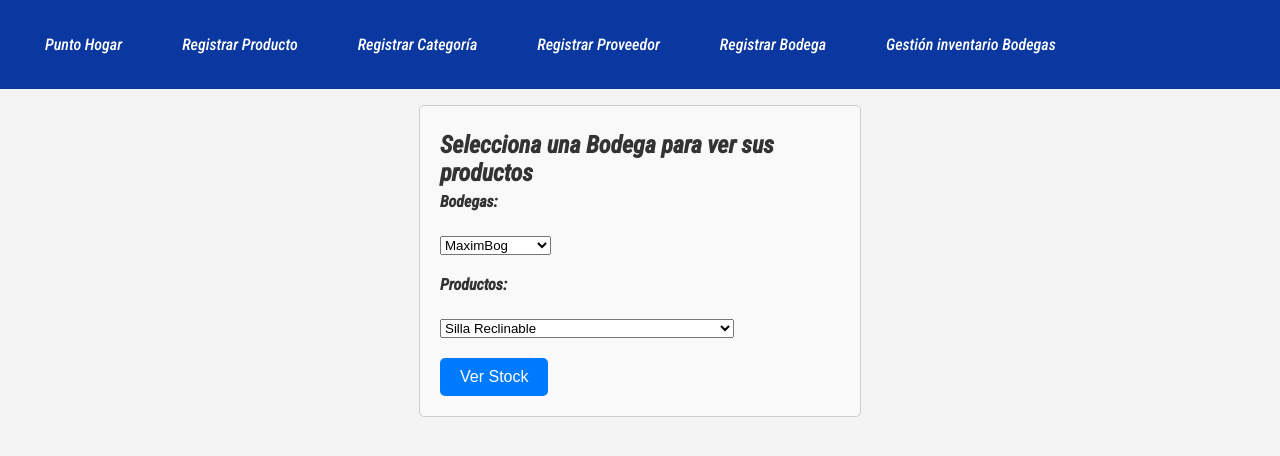
After one commit to Andygaro05/programaci-n_1-taller_1, a Flask app: page /stock_bodega in a window 1280 px wide. The commit adds this page. Shown: the top 456 px of the page. Run offline with Flask 3, Linux system fonts and the light colour scheme.

Commit message:
creación del boton gestión de inventarios

```diff
--- a/main.py
+++ b/main.py
@@ -8,7 +8,17 @@ from flask import Flask, render_template, redirect, request, flash
 #aplicación
 app = Flask(__name__)
 
-#Rutas
+#Configuración de la librería para guardar las imagenes que se suban en la página de registro de productos
+UPLOAD_FOLDER = 'static/fotos'
+os.makedirs(UPLOAD_FOLDER, exist_ok=True)
+app.config['UPLOAD_FOLDER'] = UPLOAD_FOLDER
+ALLOWED_EXTENSIONS = {'png', 'jpg', 'jpeg', 'gif'}
+
+def allowed_file(filename):
+    return '.' in filename and \
+           filename.rsplit('.', 1)[1].lower() in ALLOWED_EXTENSIONS
+
+#Rutas de la app
 @app.route("/")
 def ruta_raiz():
     return render_template("index.html", productos = productos, proveedores = proveedores)
@@ -29,15 +39,22 @@ def ruta_proveedor(pid):
             return render_template("proveedor.html", proveedor=proveedor)
     return redirect("/")
 
-#Configuración de la librería para guardar las imagenes que se suban en la página de registro de productos
-UPLOAD_FOLDER = 'static/fotos'
-os.makedirs(UPLOAD_FOLDER, exist_ok=True)
-app.config['UPLOAD_FOLDER'] = UPLOAD_FOLDER
-ALLOWED_EXTENSIONS = {'png', 'jpg', 'jpeg', 'gif'}
+#Página de categoria
+@app.route("/categoria/<int:pid>")
+def ruta_categoria(pid):
+    for categoria in categorias:
+        if pid == categoria.id:
+            return render_template("categoria.html", categoria = categoria)
+    return redirect("/")
 
-def allowed_file(filename):
-    return '.' in filename and \
-           filename.rsplit('.', 1)[1].lower() in ALLOWED_EXTENSIONS
+
+#Página de bodega
+@app.route("/bodega/<int:pid>")
+def ruta_bodega(pid):
+    for bodega in bodegas:
+        if pid == bodega.id:
+            return render_template("bodega.html", bodega = bodega, productos = productos)
+    return redirect("/")
 
 #Página para registrar productos
 @app.route("/registrar_producto", methods=["POST"])
@@ -74,10 +91,7 @@ def registrar_producto():
 
     return redirect("/")
 
-@app.route("/registrar_producto", methods=["GET"])
-def mostrar_formulario_registro_producto():
-    return render_template("registro_producto.html", categorias = categorias, bodegas = bodegas)
-
+#Página para registrar una categoria
 @app.route("/registrar_categoria", methods = ["POST"])
 def registro_categoria():
     nombre = request.form.get("nombre")
@@ -88,11 +102,7 @@ def registro_categoria():
 
     return redirect("/")
 
-# Ruta para mostrar la página de registro de categorías
-@app.route("/registrar_categoria", methods=["GET"])
-def mostrar_formulario_registro_categoria():
-    return render_template("registrar_categoria.html")
-
+#registro proveedor
 @app.route("/registrar_proveedor", methods= ["POST"])
 def registro_proveedor():
     nombre = request.form.get("nombre")
@@ -104,12 +114,8 @@ def registro_proveedor():
 
     return redirect("/")
 
-# Ruta para mostrar la página de registro de proveedores
-@app.route("/registrar_proveedor", methods=["GET"])
-def mostrar_formulario_registro_proveedor():
-    return render_template("registro_proveedor.html")
-
-@app.route("/registrar_bodega", methods = ["POST"])
+#registro bodega
+@app.route("/registrar_bodega", methods = ["GET"])
 def registro_bodega():
     nombre = request.form.get("nombre")
     direccion = request.form.get("ubicacion")
@@ -119,39 +125,60 @@ def registro_bodega():
     bodegas.append(nueva_bodega)
     return redirect("/")
 
+# Gestionar stock route
+@app.route("/gestionar_stock", methods=["GET", "POST"])
+def gestionar_stock():
+    if request.method == "GET":
+        # Renderiza la página inicial del formulario
+        return render_template("stock_bodega.html", bodegas=bodegas, productos=productos)
+
+    bodega_asignada_nombre = request.form.get("bodega")
+    producto_nombre = request.form.get("producto")
+
+    bodega_asignada = next((b for b in bodegas if b.nombre_bodega == bodega_asignada_nombre), None)
+
+    if bodega_asignada:
+        producto = next((p for p in bodega_asignada.productos if p.nombre == producto_nombre), None)
+        if producto is not None:
+            cantidad = producto.cantidad
+            return render_template("gestion_stock_bodega.html", bodega=bodega_asignada, producto=producto, cantidad=cantidad)
+        return "Error: El producto no existe en esta bodega"
+    else:
+        return redirect("/")
+
+
+
+@app.route("/stock_bodega", methods=["GET"])
+def stock_bodega():
+    # Renderiza la página inicial del formulario
+    return render_template("stock_bodega.html", bodegas=bodegas, productos=productos)
+
+
+# Ruta para mostrar la página de registro de categorías
+@app.route("/registrar_categoria", methods=["GET"])
+def mostrar_formulario_registro_categoria():
+    return render_template("registrar_categoria.html")
+
+# Ruta para mostrar la página de registro de productos
+@app.route("/registrar_producto", methods=["GET"])
+def mostrar_formulario_registro_producto():
+    return render_template("registro_producto.html", categorias = categorias, bodegas = bodegas)
+
+# Ruta para mostrar la página de registro de proveedores
+@app.route("/registrar_proveedor", methods=["GET"])
+def mostrar_formulario_registro_proveedor():
+    return render_template("registro_proveedor.html")
+
 # Ruta para mostrar la página de registro de bodegas
 @app.route("/registrar_bodega", methods=["GET"])
 def mostrar_formulario_registro_bodega():
     return render_template("registro_bodega.html")
 
+@app.route("/producto/retirar_stock", methods=["GET"])
+def mostrar_formulario_retiro_prod():
+    return render_template("retirar_producto.html", bodegas=bodegas)
 
-#Página de categoria
-@app.route("/categoria/<int:pid>")
-def ruta_categoria(pid):
-    for categoria in categorias:
-        if pid == categoria.id:
-            return render_template("categoria.html", categoria = categoria)
-    return redirect("/")
-
-
-#Página de bodega
-@app.route("/bodega/<int:pid>")
-def ruta_bodega(pid):
-    for bodega in bodegas:
-        if pid == bodega.id:
-            return render_template("bodega.html", bodega = bodega, productos = productos)
-    return redirect("/")
-
-
-
-
-
-
-
-
-
-
-
+#MANEJO DE STOCK
 # Ruta para agregar stock a un producto existente
 @app.route("/agregar_stock/<int:producto_id>", methods=["POST"])
 def agregar_stock(producto_id):
@@ -197,6 +224,24 @@ def calcular_valor_total_stock():
     longitud_lista = len(valor_stock)
     return render_template("valor_total_stock.html", valor_total=valor_total, valor_stock = valor_stock, productos = productos, longitud_lista = longitud_lista)
 
+@app.route("/retiro_stock", methods=["POST"])
+def retirar_producto():
+    bodega_escogida = request.form.get("bodega")
+    nombre_producto = request.form.get("nombre")
+    cantidad = int(request.form.get("cantidad"))
+
+    for bodega in bodegas:
+        if bodega.nombre_bodega == bodega_escogida:
+            producto = next((p for p in bodega.productos if p.nombre == nombre_producto), None)
+            if producto:
+                try:
+                    bodega.retirar_producto(producto, cantidad)
+                    print(f"Producto {nombre_producto} retirado")
+                except ValueError as e:
+                    print(e)
+            break
+
+    return redirect("/")
 
 """
 @app.route("/registrar_proveedor", methods= ["POST"])
@@ -216,29 +261,6 @@ def mostrar_formulario_registro_proveedor():
     return render_template("registro_proveedor.html")
 """
 
-@app.route("/retiro_stock", methods=["POST"])
-def retirar_producto():
-    bodega_escogida = request.form.get("bodega")
-    nombre_producto = request.form.get("nombre")
-    cantidad = int(request.form.get("cantidad"))
-
-    for bodega in bodegas:
-        if bodega.nombre_bodega == bodega_escogida:
-            producto = next((p for p in bodega.productos if p.nombre == nombre_producto), None)
-            if producto:
-                try:
-                    bodega.retirar_producto(producto, cantidad)
-                    print(f"Producto {nombre_producto} retirado")
-                except ValueError as e:
-                    print(e)
-            break
-
-    return redirect("/")
-
-@app.route("/producto/retirar_stock", methods=["GET"])
-def mostrar_formulario_retiro_prod():
-    return render_template("retirar_producto.html", bodegas=bodegas)
-
 #Programa principal
 if __name__ == "__main__":
     app.run(host="0.0.0.0", debug=True)
--- a/templates/base.html
+++ b/templates/base.html
@@ -14,6 +14,7 @@
                         <li><a href="/registrar_categoria" class="boton-registro">Registrar Categoría</a></li>
                         <li><a href="/registrar_proveedor" class="boton-registro">Registrar Proveedor</a></li>
                         <li><a href="/registrar_bodega" class="boton-registro">Registrar Bodega</a></li>
+                        <li><a href="/gestionar_stock" class="boton-registro">Gestión inventario Bodegas</a></li>
                     </ul>
                 </nav>
             </header>
--- /dev/null
+++ b/templates/stock_bodega.html
@@ -0,0 +1,28 @@
+{% extends 'base.html' %}
+
+{% block titulo %}Stock bodegas{% endblock %}
+
+{% block contenido %}
+<div class="form-container">
+    <h2>Selecciona una Bodega para ver sus productos</h2>
+    <form action="/gestionar_stock" method="get" enctype="multipart/form-data">
+        <div class="form-group">
+            <label for="bodega">Bodegas:</label><br>
+            <select id="bodega" name="bodega" required>
+                {% for bodega in bodegas %}
+                    <option value="{{ bodega.nombre_bodega }}">{{ bodega.nombre_bodega }}</option>
+                {% endfor %}
+            </select>
+        </div>
+        <div class="form-group">
+            <label for="producto">Productos:</label><br>
+            <select id="producto" name="producto" required>
+                {% for producto in productos %}
+                    <option value="{{ producto.nombre }}">{{ producto.nombre }}</option>
+                {% endfor %}
+            </select>
+        </div>
+        <button type="submit" class="btn-submit">Ver Stock</button>
+    </form>
+</div>
+{% endblock %}
```
Also changed, not shown: templates/gestion_stock_bodega.html (added, +12 -0 lines), templates/producto.html (line endings or trailing spaces).
